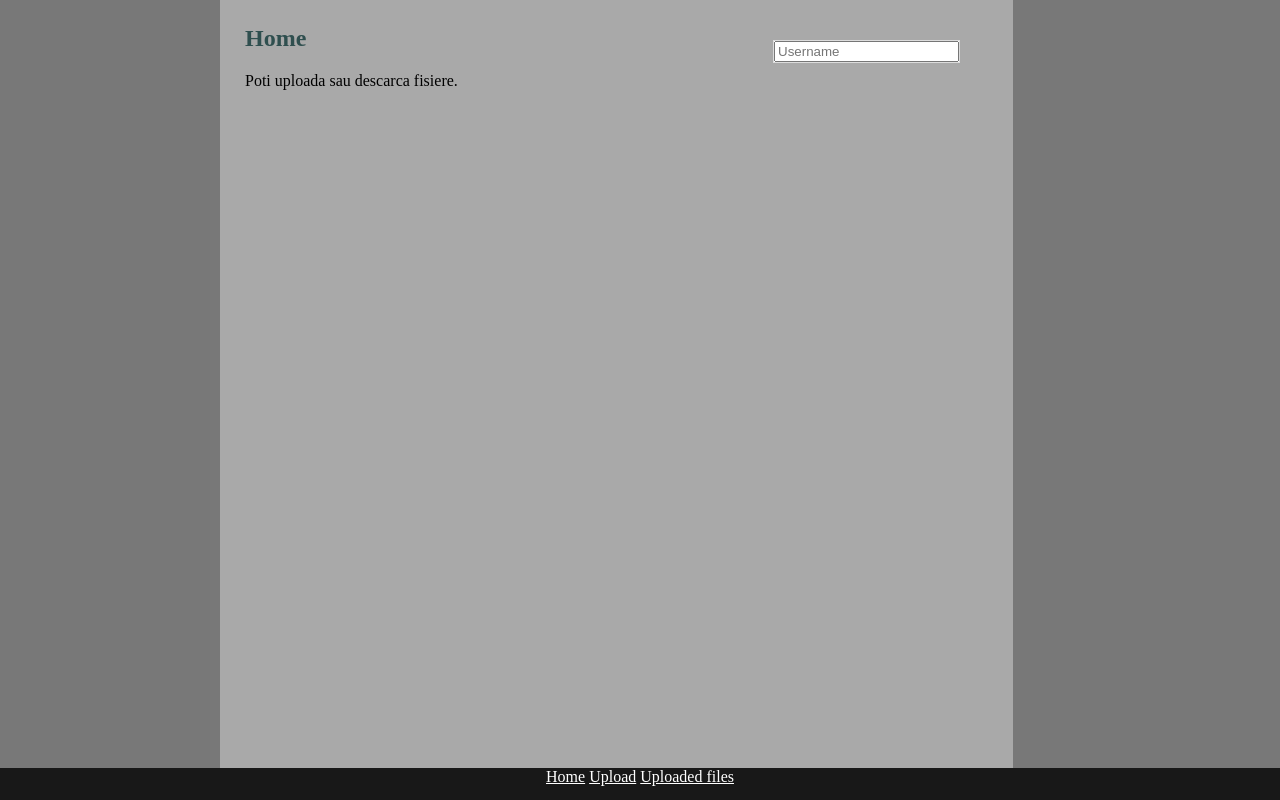
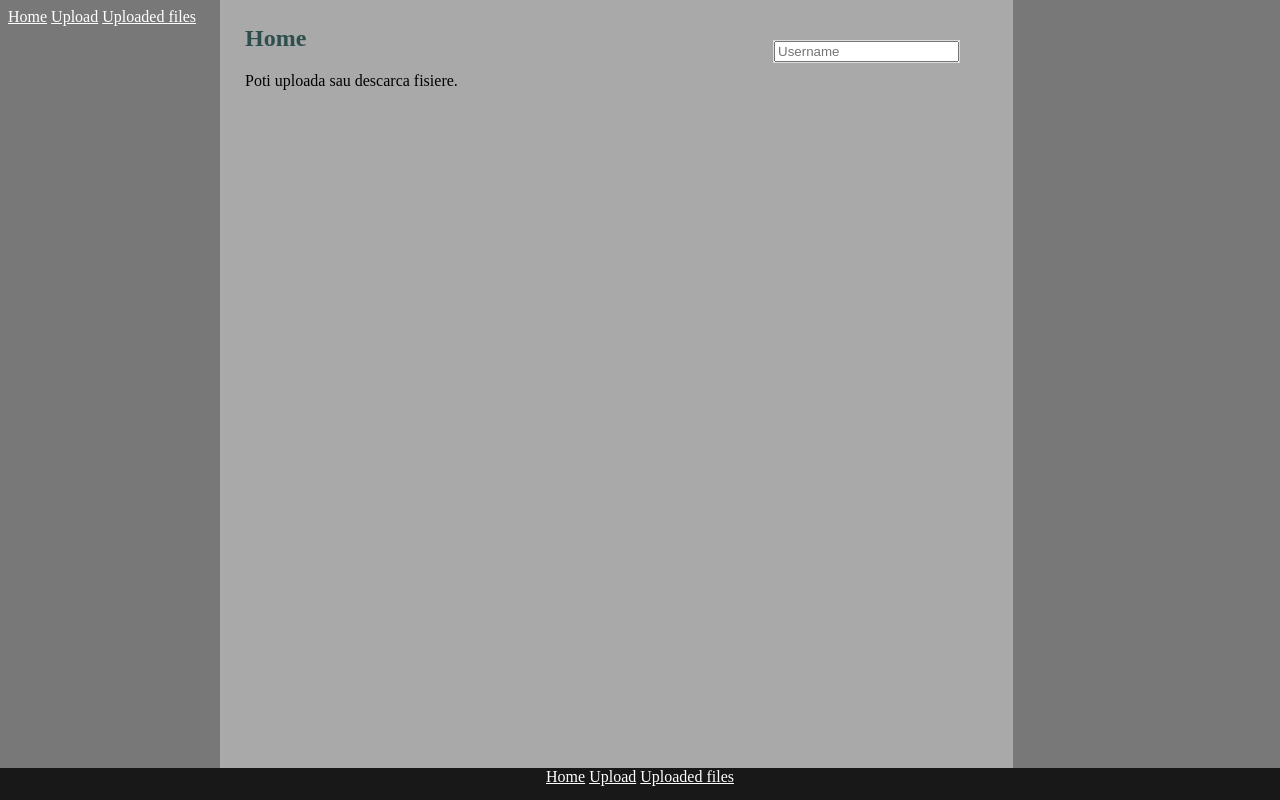
Before and after one commit to Tavy7/File-Transfer-Over-Local-Network, a Flask app: page / in a window 1280 px wide. Run offline with Flask 2, Linux system fonts and the light colour scheme.

Commit message:
Update home.html

```diff
--- a/templates/home.html
+++ b/templates/home.html
@@ -8,7 +8,15 @@
 </head>
 
 <body>
-    <article>
+    <header class="middle">
+        <nav>
+            <a class="active" href="{{ url_for('home') }}">Home</a>
+            <a href="{{ url_for('uploads') }}">Upload</a>
+            <a href="{{ url_for('upload_main')}}">Uploaded files</a>
+        </nav>
+    </header>
+
+    <article class="middle">
         <h1>Home</h1>
         <p>Poti uploada sau descarca fisiere.</p>
 
@@ -21,8 +29,8 @@
     </article>
 </body>
 
-<footer>
-    <a href="{{ url_for('home') }}">Home</a>
+<footer class='middle'>
+    <a class="active" href="{{ url_for('home') }}">Home</a>
     <a href="{{ url_for('uploads') }}">Upload</a>
     <a href="{{ url_for('upload_main')}}">Uploaded files</a>
 </footer>
```
